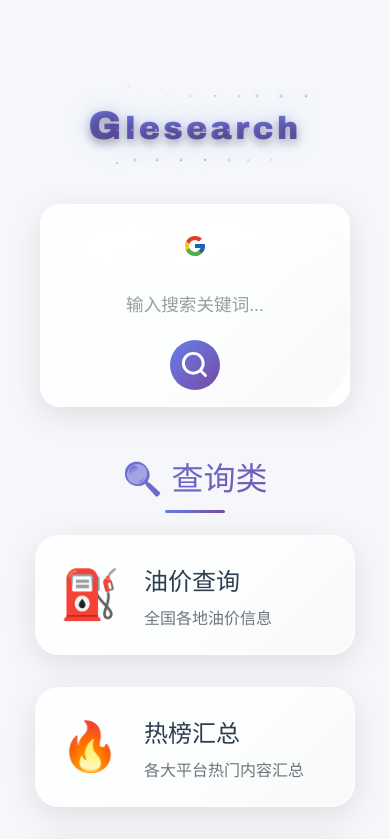
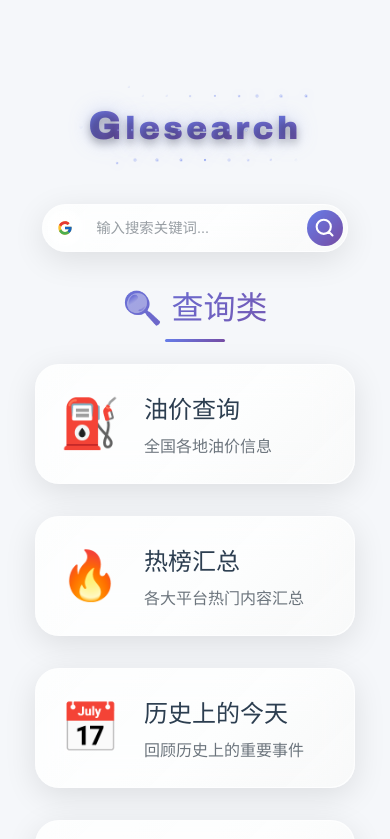
Before and after one commit to Glassous/Glesearch, a Vue app: page / in a window 390 px wide. Shown: the top 839 px of the page. Built offline with nearby package versions, Linux system fonts and the light colour scheme.

Commit message:
进行了一些响应式优化

```diff
--- a/src/App.vue
+++ b/src/App.vue
@@ -41,6 +41,20 @@ onUnmounted(() => {
 </template>
 
 <style>
+/* 全局禁用按钮点击时的原生蓝色覆盖 */
+button, input[type="button"], input[type="submit"], input[type="reset"] {
+  outline: none !important;
+  -webkit-tap-highlight-color: transparent !important;
+  -webkit-focus-ring-color: transparent !important;
+  -webkit-appearance: none;
+}
+
+/* 禁用所有可点击元素的蓝色覆盖 */
+* {
+  -webkit-tap-highlight-color: transparent !important;
+  -webkit-touch-callout: none;
+}
+
 /* 全局样式 - 使用统一的主题变量 */
 body {
   background-color: var(--bg-primary);
--- a/src/views/Home.vue
+++ b/src/views/Home.vue
@@ -1936,32 +1936,76 @@ onMounted(() => {
   }
 
   .search-container {
-    padding: 0 0.5rem;
+    padding: 0 1rem;
+    margin-bottom: 2.5rem;
   }
 
   .search-box {
-    flex-direction: column;
-    gap: 0.5rem;
-    border-radius: 20px;
-    padding: 1rem;
-  }
-
-  .search-engine-selector {
-    width: 100%;
+    max-width: 500px;
+    padding: 0.4rem;
+    border-radius: 40px;
   }
 
   .engine-display {
-    width: 100%;
-    justify-content: center;
+    width: 44px;
+    height: 44px;
+  }
+
+  .engine-icon-svg {
+    width: 20px;
+    height: 20px;
   }
 
   .search-input {
-    width: 100%;
-    text-align: center;
+    padding: 0.8rem 1.2rem;
+    font-size: 1rem;
   }
 
   .search-button {
-    align-self: center;
+    width: 44px;
+    height: 44px;
+  }
+
+  .search-button svg {
+    width: 24px;
+    height: 24px;
+  }
+}
+
+@media (max-width: 600px) {
+  .search-container {
+    padding: 0 0.8rem;
+  }
+
+  .search-box {
+    max-width: 420px;
+    padding: 0.35rem;
+    border-radius: 35px;
+  }
+
+  .engine-display {
+    width: 40px;
+    height: 40px;
+  }
+
+  .engine-icon-svg {
+    width: 18px;
+    height: 18px;
+  }
+
+  .search-input {
+    padding: 0.7rem 1rem;
+    font-size: 0.95rem;
+  }
+
+  .search-button {
+    width: 40px;
+    height: 40px;
+  }
+
+  .search-button svg {
+    width: 22px;
+    height: 22px;
   }
 }
 
@@ -1986,6 +2030,42 @@ onMounted(() => {
   .header {
     padding: 1rem 0;
     margin-bottom: 2rem;
+  }
+
+  .search-container {
+    padding: 0 0.6rem;
+    margin-bottom: 2rem;
+  }
+
+  .search-box {
+    max-width: 360px;
+    padding: 0.3rem;
+    border-radius: 30px;
+  }
+
+  .engine-display {
+    width: 36px;
+    height: 36px;
+  }
+
+  .engine-icon-svg {
+    width: 16px;
+    height: 16px;
+  }
+
+  .search-input {
+    padding: 0.6rem 0.8rem;
+    font-size: 0.9rem;
+  }
+
+  .search-button {
+    width: 36px;
+    height: 36px;
+  }
+
+  .search-button svg {
+    width: 20px;
+    height: 20px;
   }
 
   .footer-buttons {
@@ -2002,6 +2082,43 @@ onMounted(() => {
 
   .api-text {
     font-size: 14px;
+  }
+}
+
+@media (max-width: 360px) {
+  .search-container {
+    padding: 0 0.4rem;
+  }
+
+  .search-box {
+    max-width: 320px;
+    padding: 0.25rem;
+    border-radius: 25px;
+  }
+
+  .engine-display {
+    width: 32px;
+    height: 32px;
+  }
+
+  .engine-icon-svg {
+    width: 14px;
+    height: 14px;
+  }
+
+  .search-input {
+    padding: 0.5rem 0.6rem;
+    font-size: 0.85rem;
+  }
+
+  .search-button {
+    width: 32px;
+    height: 32px;
+  }
+
+  .search-button svg {
+    width: 18px;
+    height: 18px;
   }
 }
 
```
